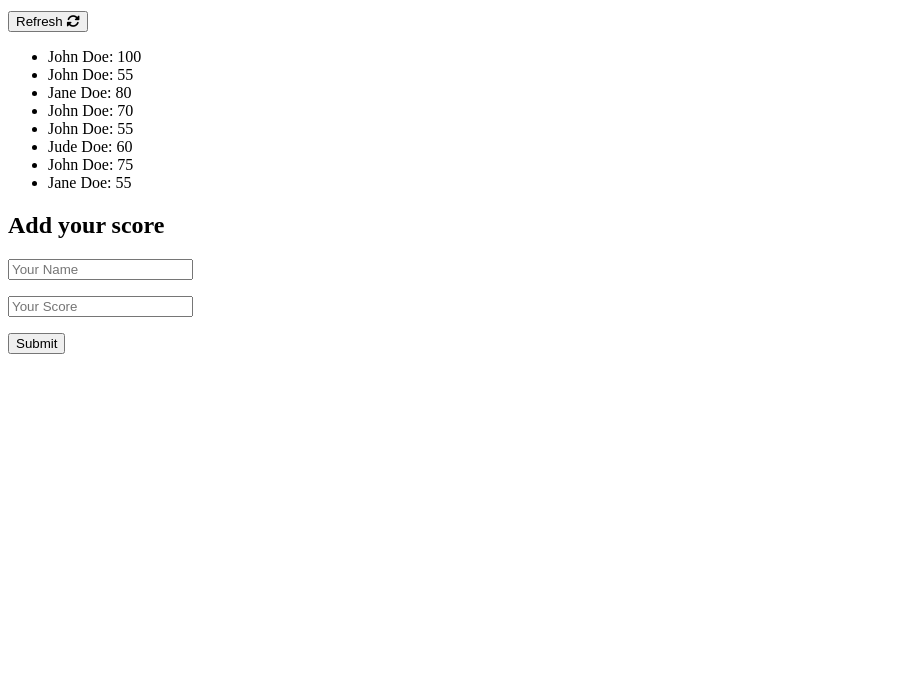
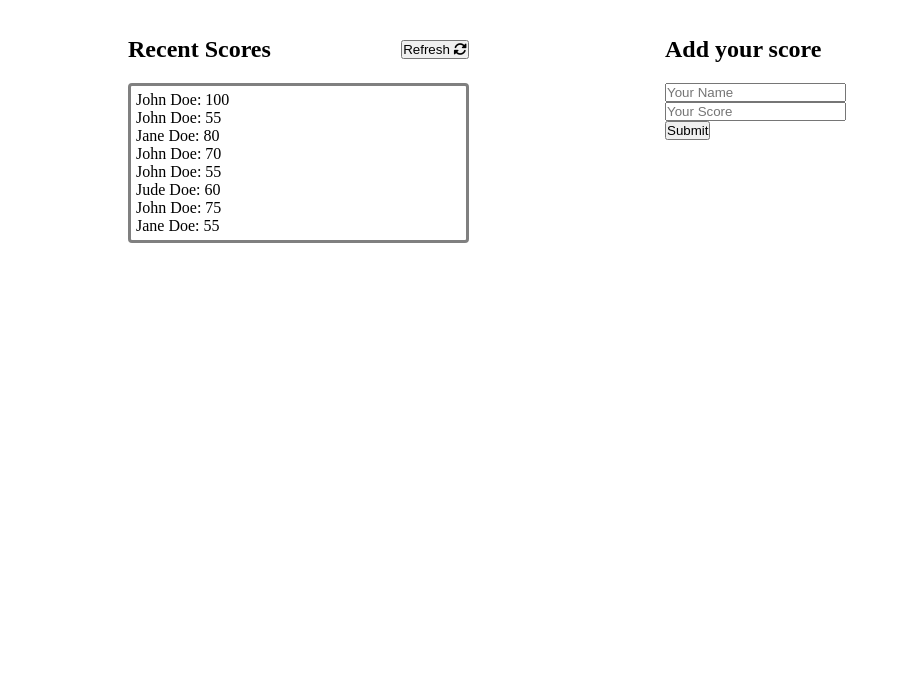
Before and after one commit to AnselemOdims/LeaderBoard, a website built with webpack: page src/index.html in a window 1280 px wide. Shown: the part 116-800 px from the top of the page, without its empty margins (0-901 px from the left). Built offline with nearby package versions, Linux system fonts and the light colour scheme; files whose address does not match are found by name.

Commit message:
Feat: added basic styling to the page

```diff
--- a/src/style.css
+++ b/src/style.css
@@ -0,0 +1,52 @@
+/* Reset Styles */
+* {
+  margin: 0;
+  padding: 0;
+  box-sizing: border-box;
+}
+
+/* Global styles */
+html {
+  overflow-x: hidden;
+}
+
+ul > li {
+  list-style: none;
+}
+
+a {
+  text-decoration: none;
+  cursor: pointer;
+}
+
+main {
+  margin: 5% 10%;
+}
+
+.main-container {
+  display: grid;
+  grid-template-columns: 1fr 1fr;
+  gap: 0 50px;
+  margin: 5% auto;
+}
+
+.results {
+  width: 70%;
+}
+
+.refresh-container {
+  display: flex;
+  justify-content: space-between;
+  align-items: center;
+  margin-bottom: 20px;
+}
+
+.scores-container {
+  border: solid 3px gray;
+  padding: 5px;
+  border-radius: 4px;
+}
+
+.add > .score-heading {
+  margin-bottom: 20px;
+}
```
Also changed, not shown: src/index.html (+3 -3 lines).
